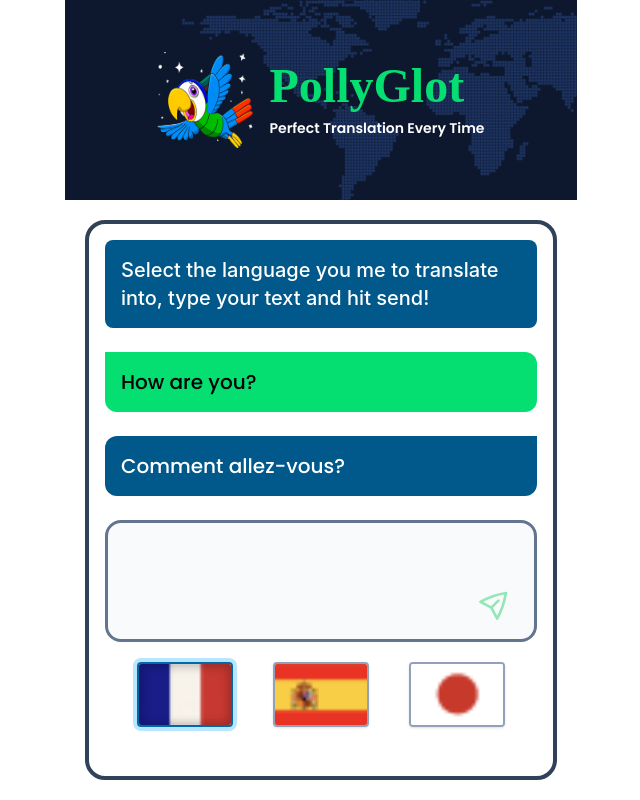
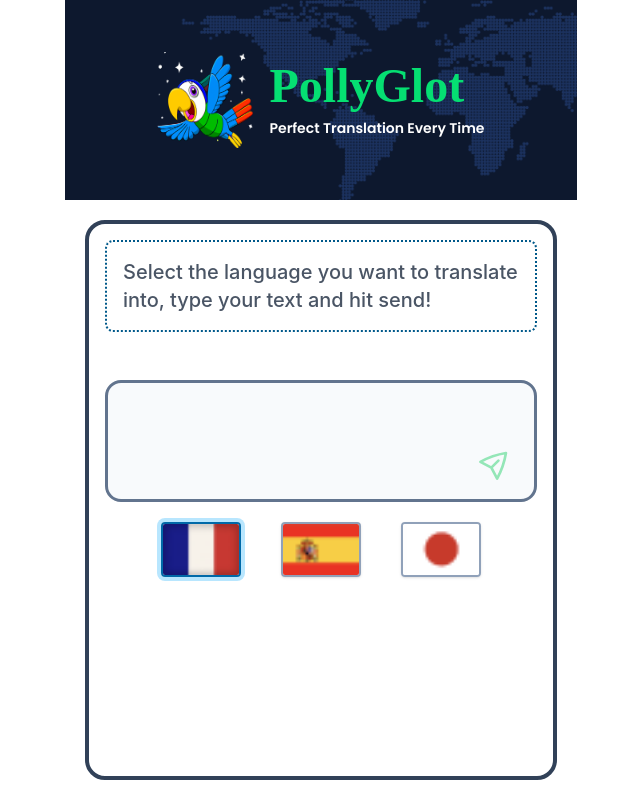
Before and after one commit to JaiveerChavda/polyglot, a React (Vite) app: page / in a window 1280 px wide. Shown: the whole page, without its empty margins (319-959 px from the left). Built offline with nearby package versions, Linux system fonts and the light colour scheme; a web font is replaced by a local one.

Commit message:
feat: language translations now in chat bot style

```diff
--- a/src/App.jsx
+++ b/src/App.jsx
@@ -1,19 +1,26 @@
-import { useState } from 'react'
+import React, { useState } from 'react'
 import spFlag from './assets/sp-flag.png';
 import jpnFlag from './assets/jpn-flag.png'
 import frFlag from './assets/fr-flag.png';
 import { PaperAirplaneIcon } from '@heroicons/react/24/outline'
 
 function App() {
-  const [isTranslated, setIsTranslated] = useState(false);
   const [sourceText, setSourceText] = useState('');
   const [selectedLanguage, setSelectedLanguage] = useState('fr');
-  const [translation, setTranslation] = useState('...');
   const [loading,setLoading] = useState(false);
+  const [messages, setMessages] = useState([]);
 
   const translate = async () => {
 
     setLoading(true);
+    setSourceText('');
+    const userMessage = {
+      role: 'user',
+      content: sourceText
+    };
+
+    // append user message
+    setMessages(prev => [...prev, userMessage]);
 
     try {
       const response = await fetch('http://localhost:3000/translate', {
@@ -29,8 +36,12 @@ function App() {
       }
 
       const data = await response.json();
-      setTranslation(data.translation);
-      setIsTranslated(true);
+
+      setMessages(prev => [...prev, {
+        role: 'system',
+        content: data.translation
+      }]);
+
     } catch(error){
       console.error(error);
     }
@@ -39,48 +50,54 @@ function App() {
     }
   }
 
-  const startOver = () => {
-    setIsTranslated(false);
-    setSourceText('');
-    setTranslation('');
-    setSelectedLanguage('fr');
-  }
 
   return (
     <>
       <main className='m-6 p-4 rounded-2xl outline-4 outline-slate-700'>
         <form
-          className='flex flex-col space-y-6 max-w-md mx-auto'
+          className='flex flex-col max-w-md mx-auto space-y-6'
           style={{
             minHeight: '100%'
           }
           }
           onSubmit={(e) => {
             e.preventDefault();
-            if(isTranslated){
-              startOver()
-            }else{
               translate()
-            }
           }}
         >
 
           {/* Note */}
-
-          <div className='bg-sky-800 rounded-lg font-medium text-xl text-white p-4'>
+          <div className='border-dotted border-2 border-sky-800 rounded-lg font-medium text-gray-600 text-xl p-4 mb-6'>
             Select the language you
-            me to translate into, type your text and hit send!
+            want to translate into, type your text and hit send!
           </div>
 
-          {/* {user role} */}
-          <div className='font-poppins text-xl font-medium p-4 bg-green-400 rounded-r-xl rounded-bl-xl'>
-            How are you?
+          {/* messages section*/}
+          <div className='space-y-4'>
+          {/* messages */}
+            {messages.map(item => (
+
+              <div className={`flex ${item.role === 'user' ? 'justify-end' : 'justify-start'}`}
+                key={crypto.randomUUID()}
+              >
+                <div className={`w-fit font-poppins text-xl font-medium p-4 rounded-t-xl
+                ${item.role === 'user' ? 'bg-green-400 rounded-l-xl' : 'bg-sky-800 rounded-r-xl  text-white'}
+                `}
+                >
+                  {item.content}
+                </div>
+              </div>
+            ))}
           </div>
 
-          {/* system */}
-          <div className='font-poppins text-xl font-medium text-white p-4 bg-sky-800 rounded-l-xl rounded-br-xl'>
-            Comment allez-vous?
-          </div>
+          {/* show loading ai chat message  */}
+          {loading && <div className='font-poppins text-xl font-medium p-4 bg-sky-800 rounded-r-xl rounded-bl-xl w-20'>
+            <div className='flex items-center justify-center gap-2' aria-live='polite'>
+             <span className='h-3 w-3 animate-bounce rounded-full bg-white [animation-delay:-0.3s]' />
+                <span className='h-3 w-3 animate-bounce rounded-full bg-white [animation-delay:-0.15s]' />
+                <span className='h-3 w-3 animate-bounce rounded-full bg-white' />
+            </div>
+          </div>}
 
           {/* user source text + send button */}
           <div className='space-y-5'>
@@ -94,22 +111,24 @@ function App() {
                 rows={3}
                 className='block min-h-28 w-full resize-none rounded-2xl border-3 border-slate-500 bg-slate-50 p-4 pr-16 text-xl font-semibold text-slate-800 outline-none transition focus:border-sky-700 focus:ring-2 focus:ring-sky-200'
                 aria-label='Text to translate'
+                required
               />
 
               <button
                 type='submit'
                 disabled={loading || !sourceText.trim()}
-                aria-label={isTranslated ? 'Start over' : 'Translate text'}
+                aria-label='Translate text'
                 className='absolute bottom-5 right-5 rounded-lg p-1 text-green-500 transition hover:scale-110 hover:text-green-600 focus:outline-none focus:ring-2 focus:ring-green-300 disabled:cursor-not-allowed disabled:opacity-40'
               >
                 <PaperAirplaneIcon className='size-8 -rotate-45 stroke-2' />
               </button>
             </div>
 
+            {/* language selection row */}
             <fieldset className='flex flex-wrap items-center justify-center gap-5 sm:gap-10'>
               <legend className='sr-only'>Choose a translation language</legend>
 
-              <label className='cursor-pointer'>
+              <label className='cursor-pointer' title='French'>
                 <input
                   type='radio'
                   name='language'
@@ -121,11 +140,11 @@ function App() {
                 <img
                   src={frFlag}
                   alt='French'
-                  className='w-20 rounded-sm border-2 border-slate-400 object-cover shadow-sm transition peer-checked:border-sky-700 peer-checked:ring-4 peer-checked:ring-sky-200 peer-focus-visible:ring-4 peer-focus-visible:ring-sky-200 sm:w-24'
+                  className='w-20 rounded-sm border-2 border-slate-400 object-cover shadow-sm transition peer-checked:border-sky-700 peer-checked:ring-4 peer-checked:ring-sky-200 peer-focus-visible:ring-4 peer-focus-visible:ring-sky-200'
                 />
               </label>
 
-              <label className='cursor-pointer'>
+              <label className='cursor-pointer' title='Spanish'>
                 <input
                   type='radio'
                   name='language'
@@ -137,11 +156,11 @@ function App() {
                 <img
                   src={spFlag}
                   alt='Spanish'
-                  className='w-20 rounded-sm border-2 border-slate-400 object-cover shadow-sm transition peer-checked:border-sky-700 peer-checked:ring-4 peer-checked:ring-sky-200 peer-focus-visible:ring-4 peer-focus-visible:ring-sky-200 sm:w-24'
+                  className='w-20 rounded-sm border-2 border-slate-400 object-cover shadow-sm transition peer-checked:border-sky-700 peer-checked:ring-4 peer-checked:ring-sky-200 peer-focus-visible:ring-4 peer-focus-visible:ring-sky-200'
                 />
               </label>
 
-              <label className='cursor-pointer'>
+              <label className='cursor-pointer' title='japan'>
                 <input
                   type='radio'
                   name='language'
@@ -153,7 +172,7 @@ function App() {
                 <img
                   src={jpnFlag}
                   alt='Japanese'
-                  className='w-20 rounded-sm border-2 border-slate-400 object-contain shadow-sm transition peer-checked:border-sky-700 peer-checked:ring-4 peer-checked:ring-sky-200 peer-focus-visible:ring-4 peer-focus-visible:ring-sky-200 sm:w-24'
+                  className='w-20 rounded-sm border-2 border-slate-400 object-contain shadow-sm transition peer-checked:border-sky-700 peer-checked:ring-4 peer-checked:ring-sky-200 peer-focus-visible:ring-4 peer-focus-visible:ring-sky-200'
                 />
               </label>
             </fieldset>
```
